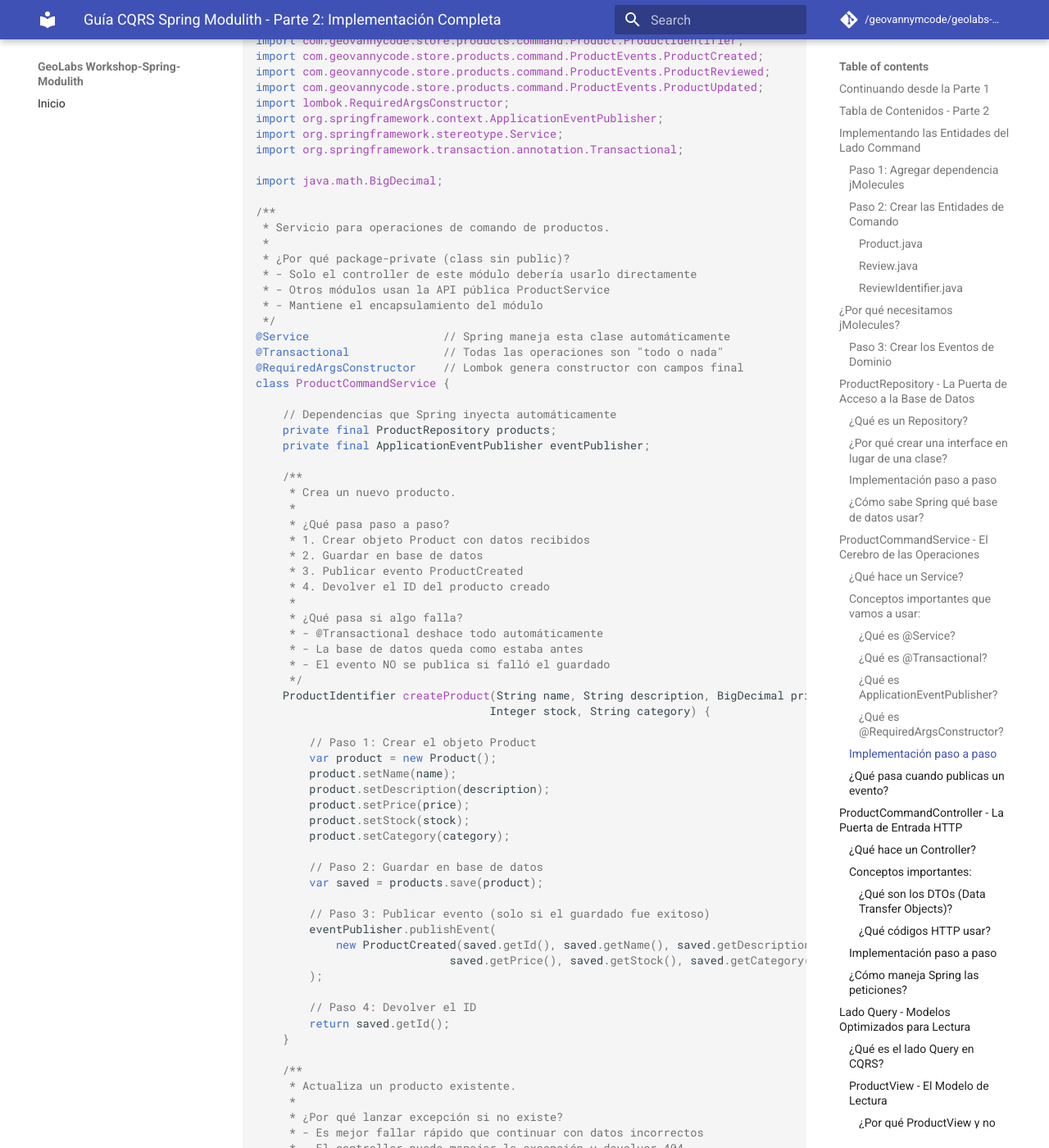
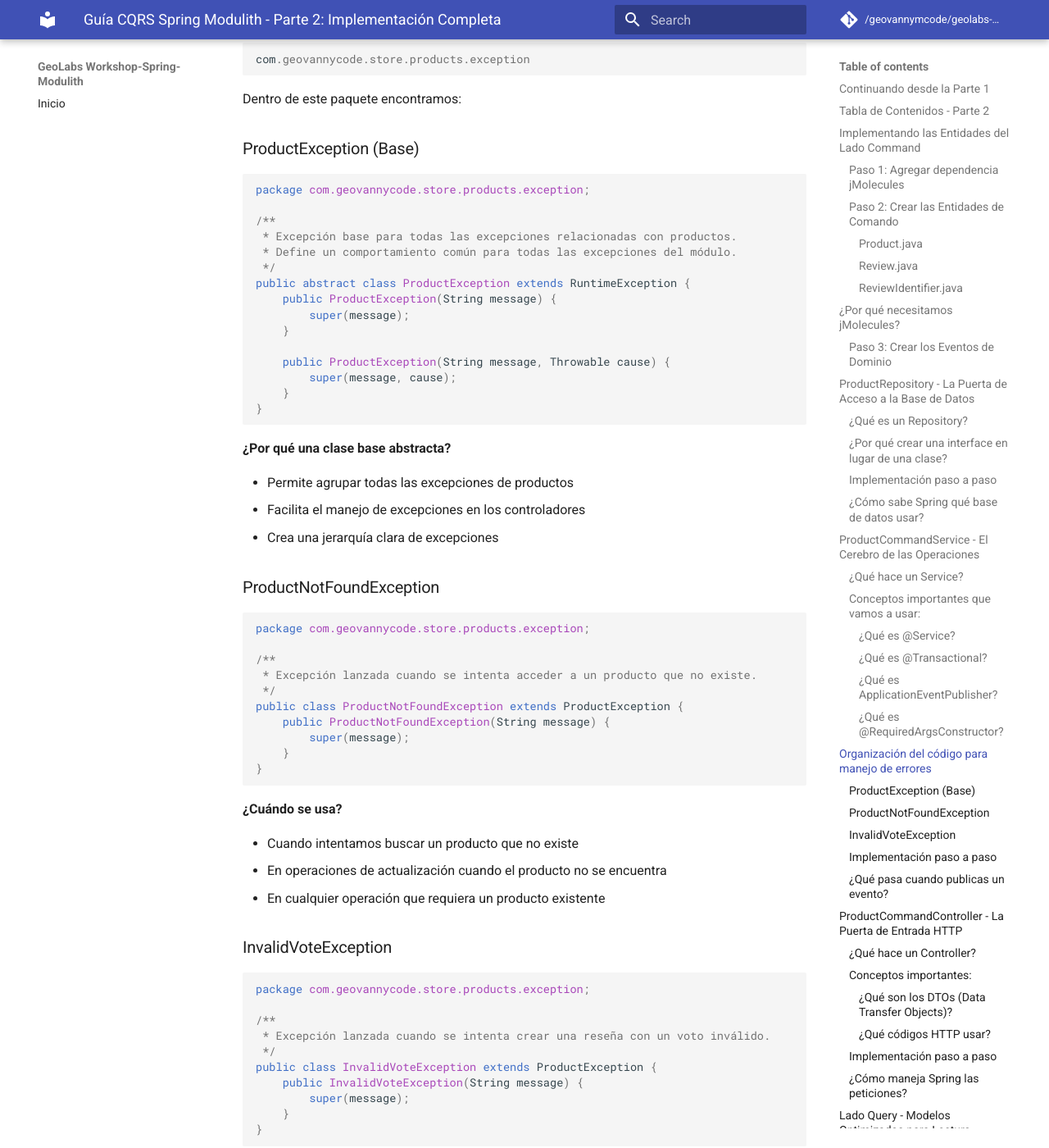
Before and after one commit to geovannymcode/geolabs-spring-modulith.github.io, an MkDocs documentation site: the page built from docs/spring_modulith_part_2.md, in a window 1280 px wide and 1400 px high, scrolled down 7920 px. Shown: the whole window at 82% size. Built offline with MkDocs 1.6.1 and Material for MkDocs 9.7.7, drawn with Linux system fonts in a browser that asks for light colours; comment, search, counter and statistics services are not loaded; some of the changed text lies outside the part shown.

Commit message:
update part 2

````diff
--- a/docs/spring_modulith_part_2.md
+++ b/docs/spring_modulith_part_2.md
@@ -353,6 +353,84 @@
 - Lombok genera automáticamente un constructor con todos los campos `final`
 - Es la forma moderna de hacer dependency injection
 - Más limpio que `@Autowired` en cada campo
+
+## Organización del código para manejo de errores
+
+Para una mejor organización y siguiendo buenas prácticas, tenemos un paquete dedicado para las excepciones:
+
+```java
+com.geovannycode.store.products.exception
+```
+
+Dentro de este paquete encontramos:
+
+### ProductException (Base)
+
+```java
+package com.geovannycode.store.products.exception;
+
+/**
+ * Excepción base para todas las excepciones relacionadas con productos.
+ * Define un comportamiento común para todas las excepciones del módulo.
+ */
+public abstract class ProductException extends RuntimeException {
+    public ProductException(String message) {
+        super(message);
+    }
+
+    public ProductException(String message, Throwable cause) {
+        super(message, cause);
+    }
+}
+```
+
+**¿Por qué una clase base abstracta?**
+
+- Permite agrupar todas las excepciones de productos
+- Facilita el manejo de excepciones en los controladores
+- Crea una jerarquía clara de excepciones
+
+### ProductNotFoundException
+
+```java
+package com.geovannycode.store.products.exception;
+
+/**
+ * Excepción lanzada cuando se intenta acceder a un producto que no existe.
+ */
+public class ProductNotFoundException extends ProductException {
+    public ProductNotFoundException(String message) {
+        super(message);
+    }
+}
+```
+
+**¿Cuándo se usa?**
+
+- Cuando intentamos buscar un producto que no existe
+- En operaciones de actualización cuando el producto no se encuentra
+- En cualquier operación que requiera un producto existente
+
+### InvalidVoteException
+
+```java
+package com.geovannycode.store.products.exception;
+
+/**
+ * Excepción lanzada cuando se intenta crear una reseña con un voto inválido.
+ */
+public class InvalidVoteException extends ProductException {
+    public InvalidVoteException(String message) {
+        super(message);
+    }
+}
+```
+
+**¿Cuándo se usa?**
+
+- Cuando el voto está fuera del rango permitido (1-5)
+- Cuando el voto es nulo
+- Para validar las reglas de negocio de las reseñas
 
 ### Implementación paso a paso
 
@@ -384,6 +462,10 @@
 @RequiredArgsConstructor    // Lombok genera constructor con campos final
 class ProductCommandService {
 
+    // Constantes para mensajes de error
+    private static final String PRODUCT_NOT_FOUND = "Product not found with id: ";
+    private static final String INVALID_VOTE_RANGE = "Vote must be between 1 and 5";
+
     // Dependencias que Spring inyecta automáticamente
     private final ProductRepository products;
     private final ApplicationEventPublisher eventPublisher;
@@ -405,95 +487,155 @@
     ProductIdentifier createProduct(String name, String description, BigDecimal price,
                                    Integer stock, String category) {
 
-        // Paso 1: Crear el objeto Product
+         // Paso 1: Crear el objeto Product
+        var product = createProductEntity(name, description, price, stock, category);
+
+        // Paso 2: Guardar en base de datos
+        var saved = products.save(product);
+
+        // Paso 3: Publicar evento (solo si el guardado fue exitoso)
+        publishProductCreatedEvent(saved);
+
+        // Paso 4: Devolver el ID
+        return saved.getId();
+    }
+
+    /**
+     * Actualiza un producto existente.
+     *
+     * ¿Por qué lanzar excepción si no existe?
+     * - Es mejor fallar rápido que continuar con datos incorrectos
+     * - El controller puede manejar la excepción y devolver 404
+     * - El usuario sabe exactamente qué pasó
+     */
+    void updateProduct(ProductIdentifier productId, String name, String description,
+                      BigDecimal price, Integer stock, String category) {
+
+         // Buscar y actualizar el producto
+        var product = findProductOrThrow(productId);
+        updateProductFields(product, name, description, price, stock, category);
+
+        // Persistir y publicar evento
+        products.save(product);
+        publishProductUpdatedEvent(product);
+    }
+
+    /**
+     * Agrega un review a un producto.
+     *
+     * ¿Por qué validar aquí y no en Product?
+     * - El servicio es responsable de validaciones de negocio
+     * - Product se enfoca en mantener consistencia interna
+     * - Separación clara de responsabilidades
+     *
+     * ¿Por qué usar map() y flatMap()?
+     * - Es programación funcional: más expresivo y menos propenso a errores
+     * - Evita if/else anidados
+     * - El código lee como una secuencia de pasos
+     */
+    Review addReview(ProductIdentifier productId, Integer vote, String comment) {
+        // Validar el voto según reglas de negocio
+        validateVote(vote);
+
+        // Crear el review
+        var review = createReview(vote, comment);
+
+        // Buscar producto, agregar review y guardar
+        var product = findProductOrThrow(productId)
+                .add(review);
+        products.save(product);
+
+        // Publicar evento de review añadido
+        publishReviewAddedEvent(product.getId(), review);
+
+        return review;
+    }
+
+// ===== Métodos privados de soporte =====
+
+    private Product createProductEntity(String name, String description,
+                                       BigDecimal price, Integer stock, String category) {
         var product = new Product();
         product.setName(name);
         product.setDescription(description);
         product.setPrice(price);
         product.setStock(stock);
         product.setCategory(category);
-
-        // Paso 2: Guardar en base de datos
-        var saved = products.save(product);
-
-        // Paso 3: Publicar evento (solo si el guardado fue exitoso)
+        return product;
+    }
+
+    private void publishProductCreatedEvent(Product product) {
         eventPublisher.publishEvent(
-            new ProductCreated(saved.getId(), saved.getName(), saved.getDescription(),
-                             saved.getPrice(), saved.getStock(), saved.getCategory())
+                new ProductEvents.ProductCreated(
+                        product.getId(),
+                        product.getName(),
+                        product.getDescription(),
+                        product.getPrice(),
+                        product.getStock(),
+                        product.getCategory()
+                )
         );
-
-        // Paso 4: Devolver el ID
-        return saved.getId();
-    }
-
-    /**
-     * Actualiza un producto existente.
-     *
-     * ¿Por qué lanzar excepción si no existe?
-     * - Es mejor fallar rápido que continuar con datos incorrectos
-     * - El controller puede manejar la excepción y devolver 404
-     * - El usuario sabe exactamente qué pasó
-     */
-    void updateProduct(ProductIdentifier productId, String name, String description,
-                      BigDecimal price, Integer stock, String category) {
-
-        // Buscar el producto o fallar si no existe
-        var product = products.findById(productId)
-            .orElseThrow(() -> new IllegalArgumentException("Product not found with id: " + productId));
-
-        // Actualizar los datos
+    }
+
+    private void updateProductFields(Product product, String name, String description,
+                                    BigDecimal price, Integer stock, String category) {
         product.setName(name);
         product.setDescription(description);
         product.setPrice(price);
         product.setStock(stock);
         product.setCategory(category);
-
-        // Guardar cambios
-        products.save(product);
-
-        // Notificar que el producto cambió
-        eventPublisher.publishEvent(
-            new ProductUpdated(product.getId(), product.getName(), product.getDescription(),
-                             product.getPrice(), product.getStock(), product.getCategory())
-        );
-    }
-
-    /**
-     * Agrega un review a un producto.
-     *
-     * ¿Por qué validar aquí y no en Product?
-     * - El servicio es responsable de validaciones de negocio
-     * - Product se enfoca en mantener consistencia interna
-     * - Separación clara de responsabilidades
-     *
-     * ¿Por qué usar map() y flatMap()?
-     * - Es programación funcional: más expresivo y menos propenso a errores
-     * - Evita if/else anidados
-     * - El código lee como una secuencia de pasos
-     */
-    Review addReview(ProductIdentifier productId, Integer vote, String comment) {
-        // Validación de negocio a nivel de servicio
-        if (vote < 1 || vote > 5) {
-            throw new IllegalArgumentException("Vote must be between 1 and 5");
-        }
-
-        // Crear el review
+    }
+
+    private Review createReview(Integer vote, String comment) {
         var review = new Review();
         review.setVote(vote);
         review.setComment(comment);
-
-        // Buscar producto, agregar review, guardar
-        var product = products.findById(productId)
-            .map(it -> it.add(review))      // Agregar review al producto
-            .map(products::save)            // Guardar el producto actualizado
-            .orElseThrow(() -> new IllegalArgumentException("Product not found with id: " + productId));
-
-        // Notificar que se agregó un review
+        return review;
+    }
+
+    private void publishProductUpdatedEvent(Product product) {
         eventPublisher.publishEvent(
-            new ProductReviewed(product.getId(), review.getId(), review.getVote(), review.getComment())
+                new ProductEvents.ProductUpdated(
+                        product.getId(),
+                        product.getName(),
+                        product.getDescription(),
+                        product.getPrice(),
+                        product.getStock(),
+                        product.getCategory()
+                )
         );
-
-        return review;
+    }
+
+    /**
+     * Busca un producto por ID o lanza una excepción si no existe.
+     *
+     * @throws ProductNotFoundException si el producto no existe
+     */
+    private Product findProductOrThrow(Product.ProductIdentifier productId) {
+        return products.findById(productId)
+                .orElseThrow(() -> new ProductNotFoundException(PRODUCT_NOT_FOUND + productId));
+    }
+
+    /**
+     * Valida que el voto esté dentro del rango permitido.
+     *
+     * @throws InvalidVoteException si el voto es nulo o está fuera de rango
+     */
+    private void validateVote(Integer vote) {
+        if (vote == null || vote < 1 || vote > 5) {
+            throw new InvalidVoteException(INVALID_VOTE_RANGE);
+        }
+    }
+
+    private void publishReviewAddedEvent(Product.ProductIdentifier productId, Review review) {
+        eventPublisher.publishEvent(
+                new ProductEvents.ProductReviewed(
+                        productId,
+                        review.getId(),
+                        review.getVote(),
+                        review.getComment()
+                )
+        );
     }
 }
 ```
````
Also changed, not shown: other parts of docs/spring_modulith_part_2.md (+2 -2 lines).
